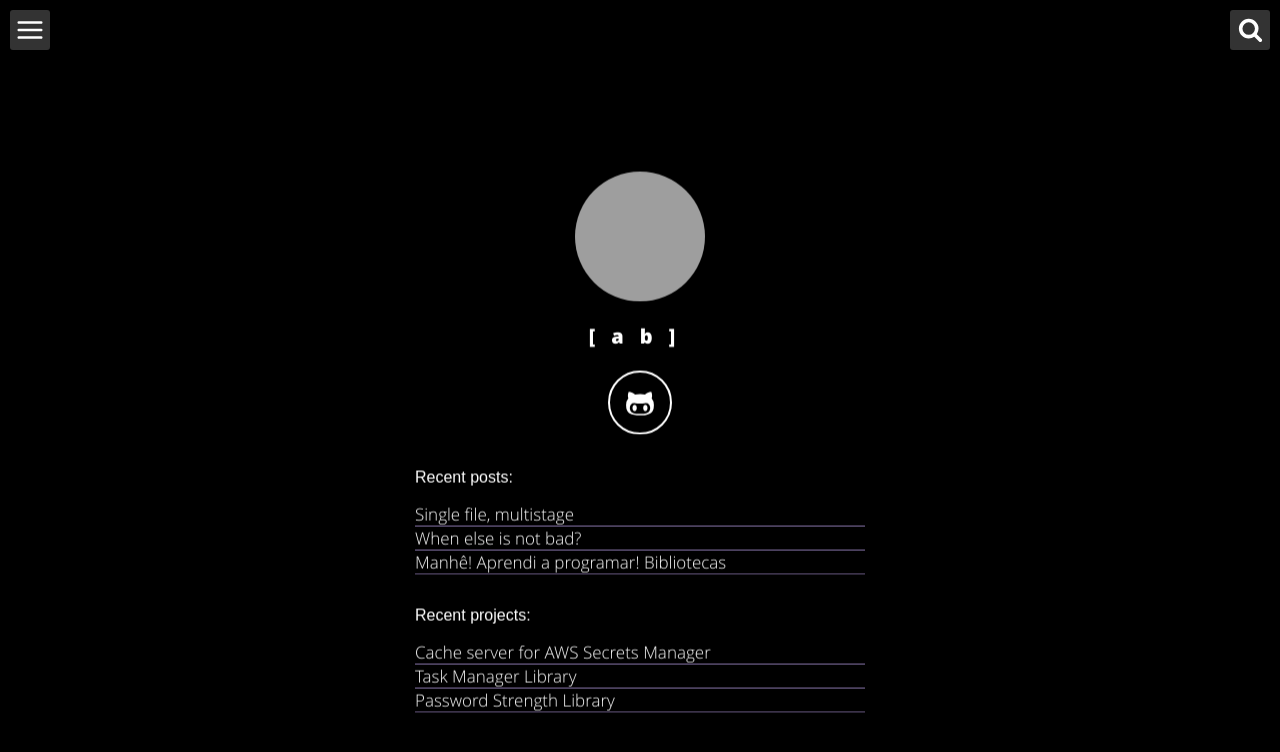
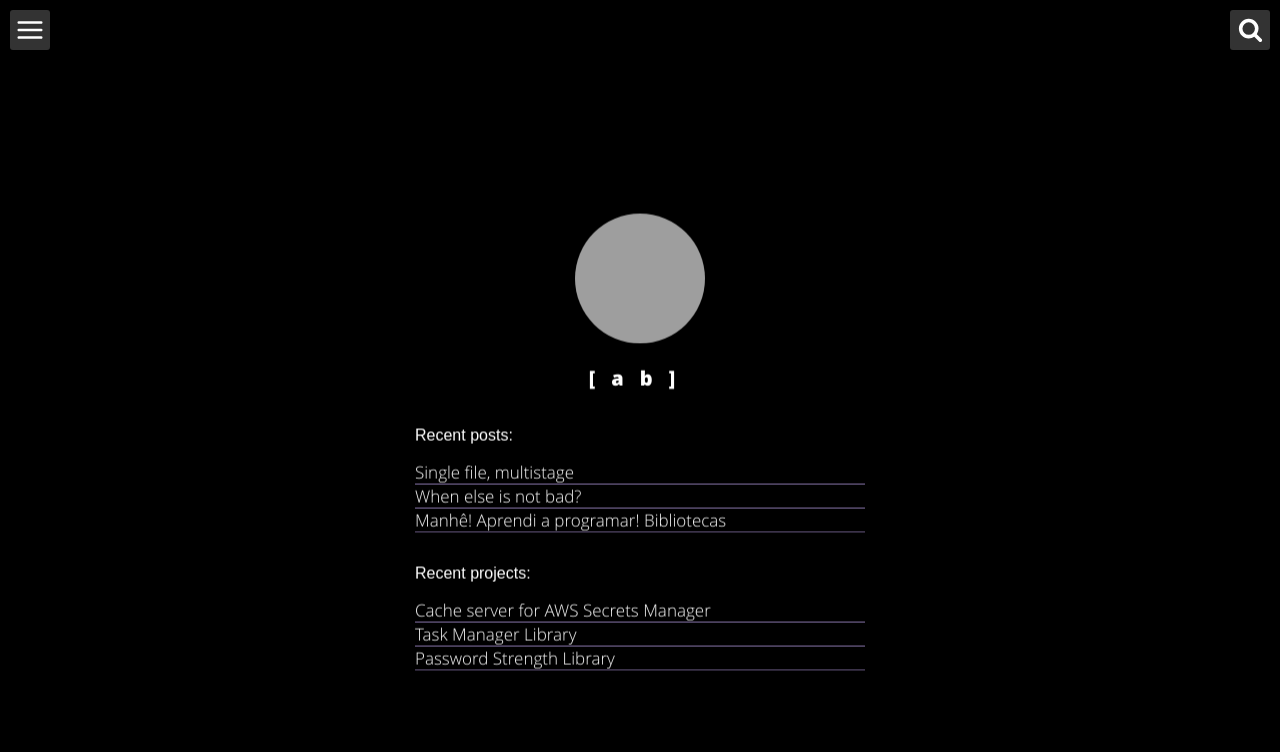
Before and after one commit to abdala/abdala.github.io, a Jekyll site: the page built from index.html, in a window 1280 px wide. Shown: the top 752 px of the page. Built offline with Jekyll 4.4.1, drawn with Linux system fonts in a browser that asks for light colours; grey boxes are pictures that could not be loaded.

Commit message:
Update header-default.html

```diff
--- a/_includes/header-default.html
+++ b/_includes/header-default.html
@@ -8,12 +8,6 @@
         <h1>
             <span class="site-title">[{{site.username}}]</span>
         </h1>
-
-        <div class="icons-home">
-            <a aria-label="My Github" title="Show my projects" target="_blank" href="https://github.com/{{site.github_username}}">
-                <svg class="icon icon-github-alt"><use xlink:href="#icon-github-alt"></use></svg>
-            </a>
-        </div>
 
         <ul class="recent">
             <p>Recent posts:</p>
```
